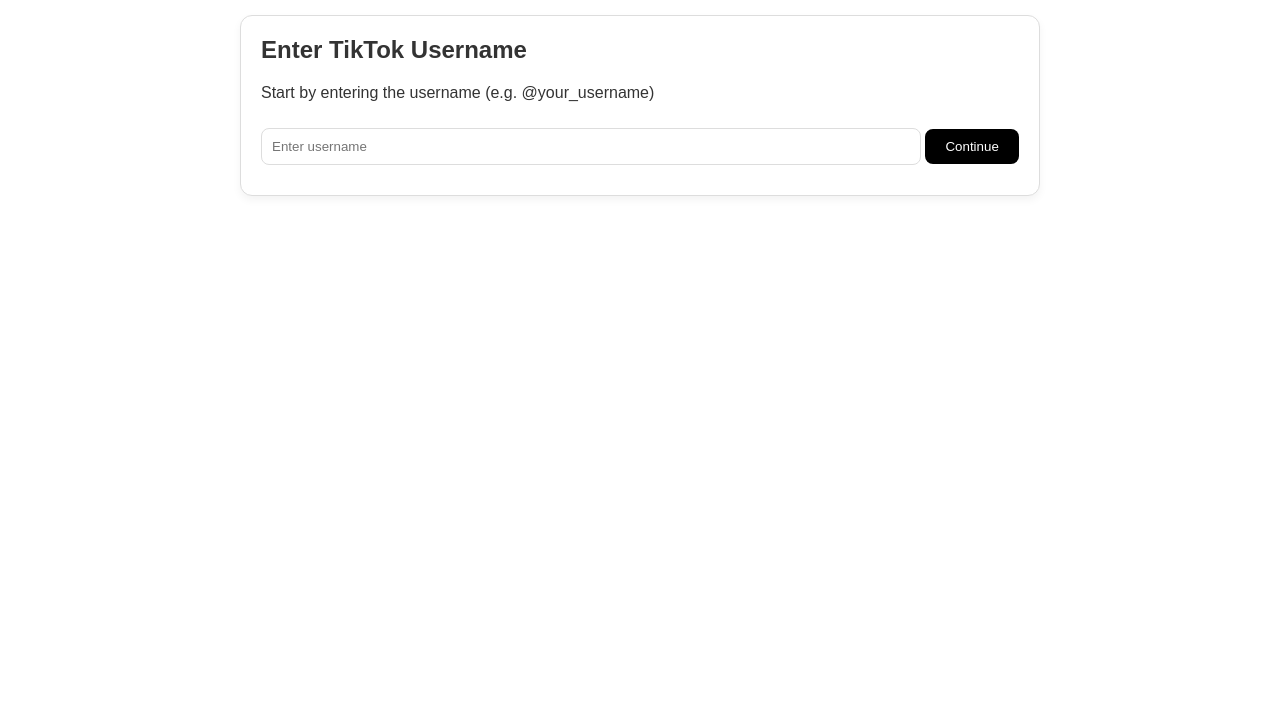
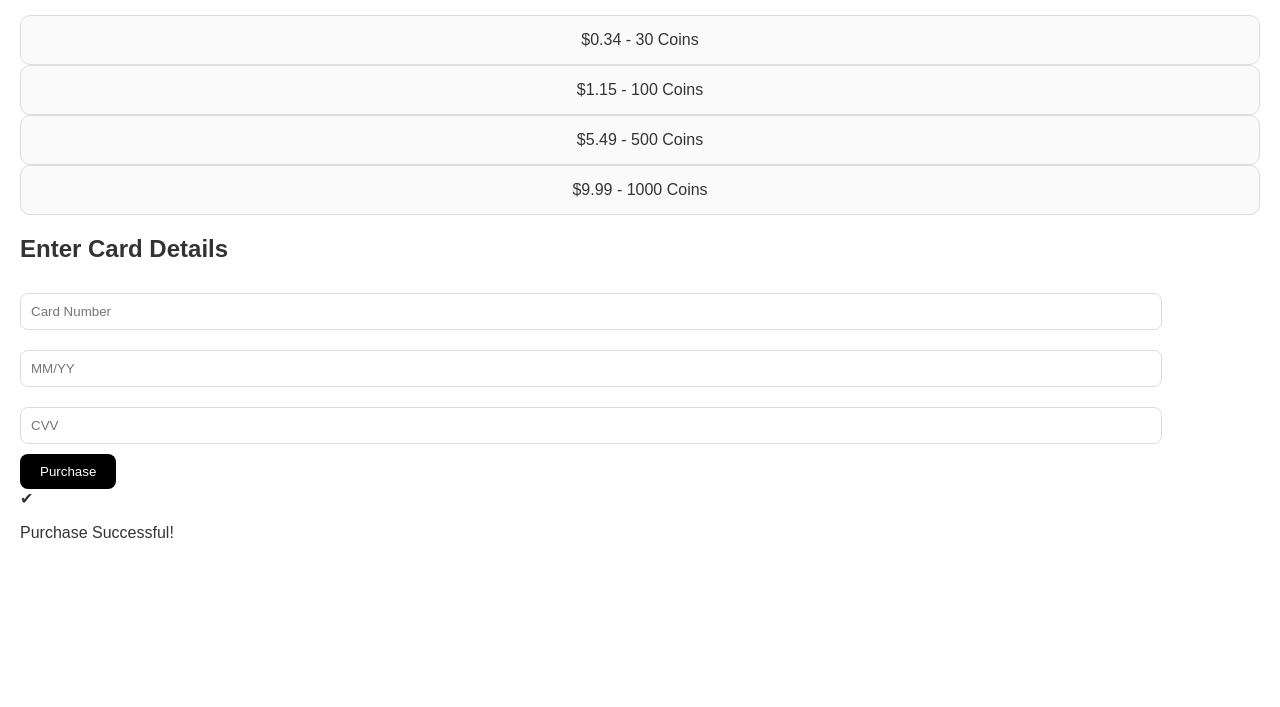
Before and after one commit to create404create/tiktok_coinsss, a plain HTML site: page index.html in a window 1280 px wide. Shown: the part 93-800 px from the top of the page. Drawn offline with Linux system fonts and the light colour scheme.

Commit message:
Update index.html

```diff
--- a/index.html
+++ b/index.html
@@ -3,50 +3,37 @@
 <head>
   <meta charset="UTF-8">
   <meta name="viewport" content="width=device-width, initial-scale=1.0">
-  <title>TikTok Coin Shop (Demo)</title>
+  <title>Coin Shop</title>
   <link rel="stylesheet" href="styles.css">
 </head>
 <body>
-  <div class="container">
-    <h1>TikTok Coin Shop (Demo)</h1>
+  <div class="shop-container">
+    <h1>Coin Shop</h1>
 
-    <!-- Username Section -->
-    <div class="card">
-      <h2>Enter TikTok Username</h2>
-      <p>Start by entering the username (e.g. @your_username)</p>
-      <input type="text" id="usernameInput" placeholder="Enter username">
-      <button onclick="setUsername()">Continue</button>
+    <!-- Coin Options -->
+    <div class="coins">
+      <div class="coin-box" data-coins="30" data-price="0.34">$0.34 - 30 Coins</div>
+      <div class="coin-box" data-coins="100" data-price="1.15">$1.15 - 100 Coins</div>
+      <div class="coin-box" data-coins="500" data-price="5.49">$5.49 - 500 Coins</div>
+      <div class="coin-box" data-coins="1000" data-price="9.99">$9.99 - 1000 Coins</div>
     </div>
 
-    <!-- Coins Section -->
-    <div class="card" id="coinsSection" style="display: none;">
-      <h2>Select Coins</h2>
-      <p>Choose a bundle or pick <strong>Custom</strong> to enter any amount.</p>
-
-      <div class="coin-grid">
-        <div class="coin-box" onclick="buyCoins(30)"><img src="https://i.ibb.co/pr0Ww3nZ/image-1.png">30 Coins<br><span>$0.34</span></div>
-        <div class="coin-box" onclick="buyCoins(65)"><img src="https://i.ibb.co/pr0Ww3nZ/image-1.png">65 Coins<br><span>$0.74</span></div>
-        <div class="coin-box" onclick="buyCoins(100)"><img src="https://i.ibb.co/pr0Ww3nZ/image-1.png">100 Coins<br><span>$1.15</span></div>
-        <div class="coin-box" onclick="buyCoins(200)"><img src="https://i.ibb.co/pr0Ww3nZ/image-1.png">200 Coins<br><span>$2.30</span></div>
-        <div class="coin-box" onclick="buyCoins(350)"><img src="https://i.ibb.co/pr0Ww3nZ/image-1.png">350 Coins<br><span>$3.99</span></div>
-        <div class="coin-box" onclick="buyCoins(700)"><img src="https://i.ibb.co/pr0Ww3nZ/image-1.png">700 Coins<br><span>$7.99</span></div>
-        <div class="coin-box" onclick="buyCoins(1000)"><img src="https://i.ibb.co/pr0Ww3nZ/image-1.png">1000 Coins<br><span>$11.99</span></div>
-        <div class="coin-box" onclick="buyCoins(2000)"><img src="https://i.ibb.co/pr0Ww3nZ/image-1.png">2000 Coins<br><span>$23.98</span></div>
-      </div>
-
-      <!-- Custom Input -->
-      <div class="custom-section">
-        <h3>Custom</h3>
-        <input type="number" id="customCoins" placeholder="Enter your own amount">
-        <button onclick="buyCustomCoins()">Buy</button>
-      </div>
+    <!-- Card Details -->
+    <div class="card-form">
+      <h2>Enter Card Details</h2>
+      <input type="text" id="cardNumber" placeholder="Card Number" maxlength="16">
+      <input type="text" id="expiry" placeholder="MM/YY" maxlength="5">
+      <input type="text" id="cvv" placeholder="CVV" maxlength="3">
+      <button id="purchaseBtn">Purchase</button>
     </div>
 
-    <!-- User Info -->
-    <div class="card" id="userInfo" style="display: none;">
-      <h2>User Info</h2>
-      <p><strong>Username:</strong> <span id="displayUsername"></span></p>
-      <p><strong>Coin Balance:</strong> <span id="coinBalance">0</span></p>
+    <!-- Loader -->
+    <div class="loader" id="loader"></div>
+
+    <!-- Success Message -->
+    <div class="success" id="successMessage">
+      <div class="tick">✔</div>
+      <p>Purchase Successful!</p>
     </div>
   </div>
 
```
